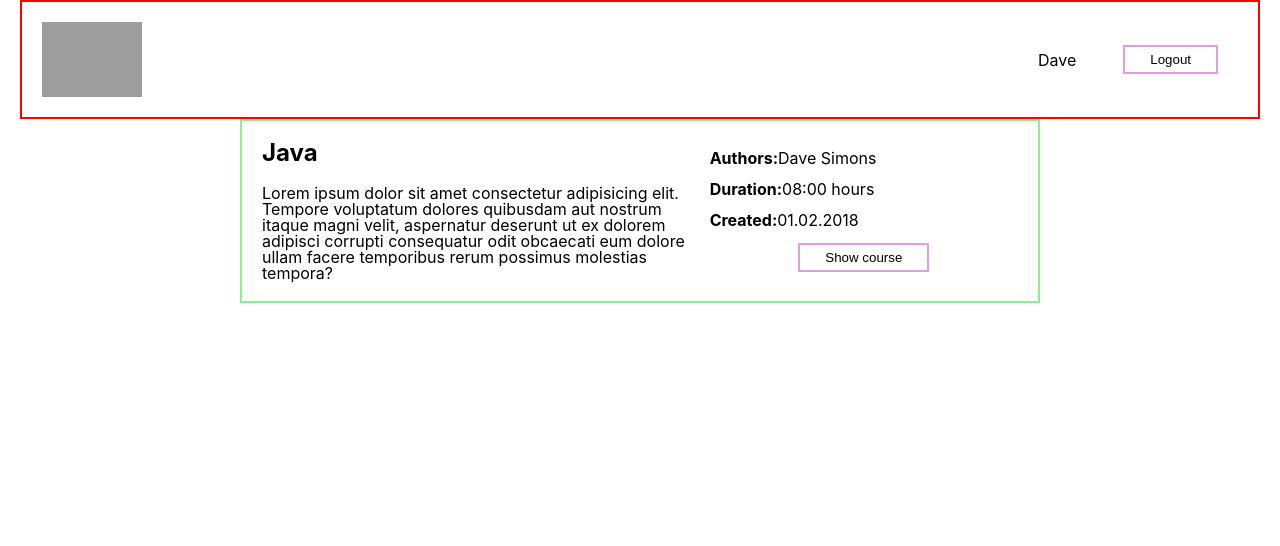
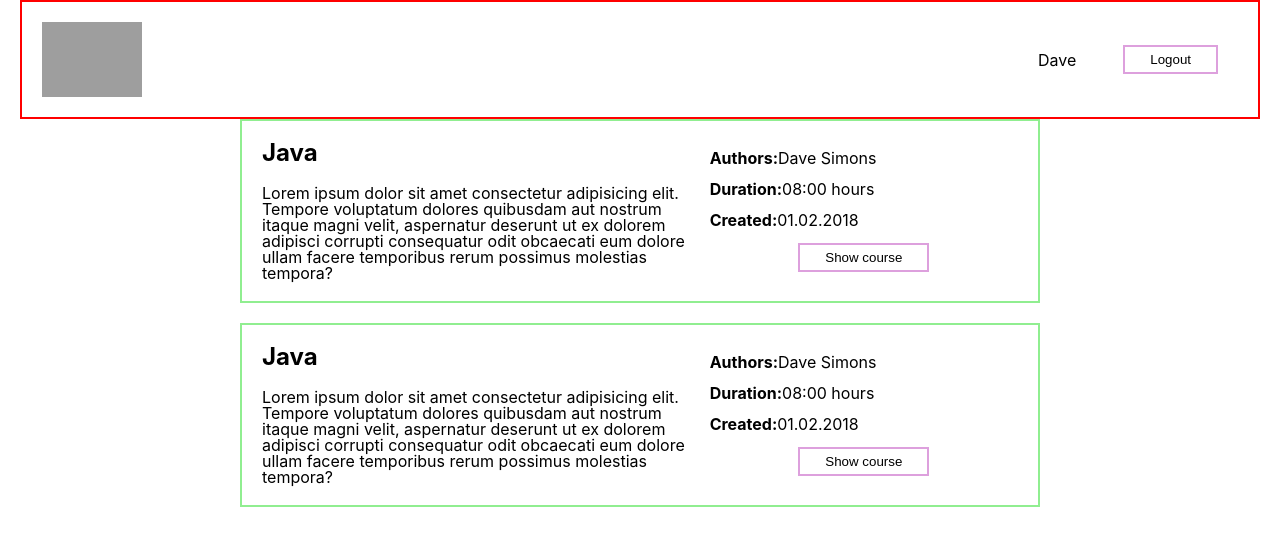
Before and after one commit to bonox2/courses-app, a React (Create React App) app: page / in a window 1280 px wide. Shown: the top 546 px of the page. Built offline with nearby package versions, Linux system fonts and the light colour scheme; grey boxes are pictures that could not be loaded; the HTML template or start-up script is replaced by a standard one.

Commit message:
Courses render, mocked data

```diff
--- a/src/App.jsx
+++ b/src/App.jsx
@@ -1,13 +1,13 @@
 import './App.css';
 import Header from "./components/Header/Header";
-import CourseCard from "./components/Courses/components/CourseCard/CourseCard";
+import Courses from "./components/Courses/Courses";
 
 
 export default function App() {
   return (
     <div className="App">
       <Header/>
-      <CourseCard/>
+      <Courses/>
     </div>
   );
 }
--- /dev/null
+++ b/src/components/Courses/Courses.jsx
@@ -0,0 +1,11 @@
+import CourseCard from "./components/CourseCard/CourseCard";
+
+
+export default function Courses(){
+    return(
+        <>
+            <CourseCard/>
+            <CourseCard/>
+        </>
+    )
+}
--- a/src/components/Courses/components/CourseCard/CourseCard.css
+++ b/src/components/Courses/components/CourseCard/CourseCard.css
@@ -1,6 +1,6 @@
 
 .course_card{
-    margin:0 auto;   /* LIMITED */
+    margin:0 auto 20px auto;   /* LIMITED */
     width: 800px;   /* LIMITED */
     padding: 20px;
     border: 2px solid lightgreen;
```
